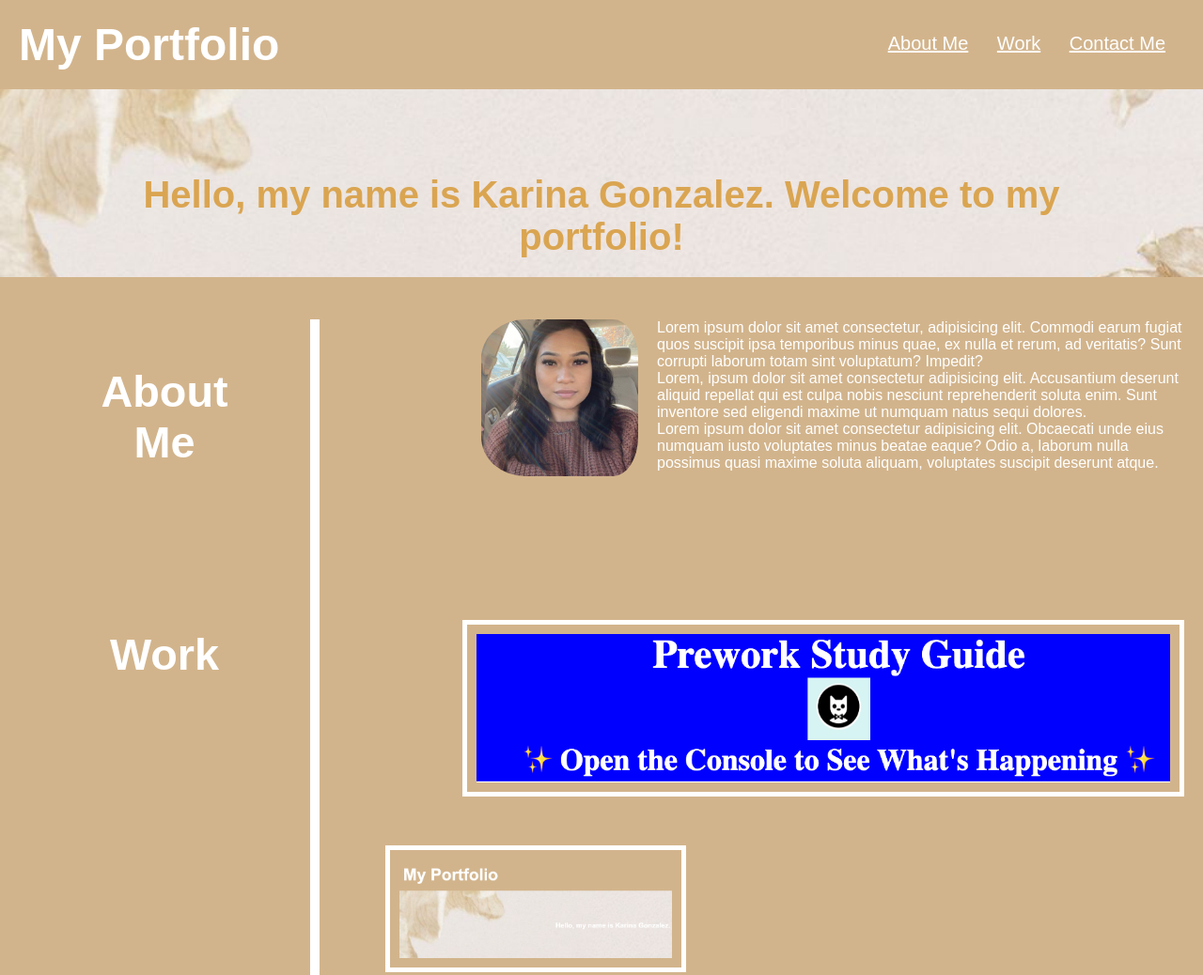
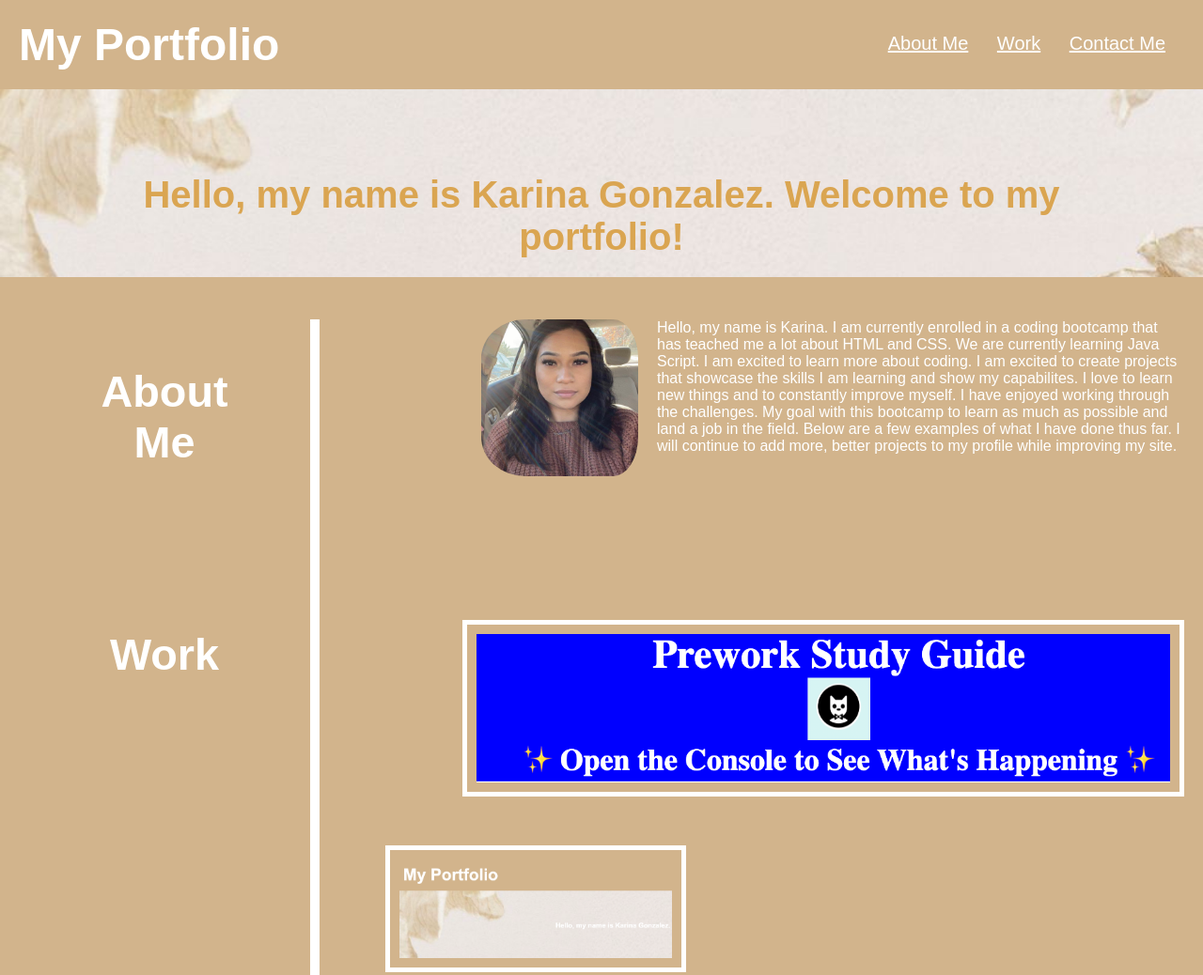
Before and after one commit to 2023kgl/My-Portfolio, a plain HTML site: page index.html in a window 1280 px wide. Shown: the top 1038 px of the page at 94% size. Drawn offline with Linux system fonts and the light colour scheme.

Commit message:
added my about me

```diff
--- a/index.html
+++ b/index.html
@@ -47,10 +47,8 @@
 
         <section class="content-about">
             <img src="./images/my-picture.jpeg" alt="photo of me" style="float:left">
-            <p>Lorem ipsum dolor sit amet consectetur, adipisicing elit. Commodi earum fugiat quos suscipit ipsa temporibus minus quae, ex nulla et rerum, ad veritatis? Sunt corrupti laborum totam sint voluptatum? Impedit?</p>
-            <p>Lorem, ipsum dolor sit amet consectetur adipisicing elit. Accusantium deserunt aliquid repellat qui est culpa nobis nesciunt reprehenderit soluta enim. Sunt inventore sed eligendi maxime ut numquam natus sequi dolores.</p>
-            <p>Lorem ipsum dolor sit amet consectetur adipisicing elit. Obcaecati unde eius numquam iusto voluptates minus beatae eaque? Odio a, laborum nulla possimus quasi maxime soluta aliquam, voluptates suscipit deserunt atque.</p>
-        </section>
+            <p>Hello, my name is Karina. I am currently enrolled in a coding bootcamp that has teached me a lot about HTML and CSS. We are currently learning Java Script. I am excited to learn more about coding. I am excited to create projects that showcase the skills I am learning and show my capabilites. I love to learn new things and to constantly improve myself. I have enjoyed working through the challenges. My goal with this bootcamp to learn as much as possible and land a job in the field. Below are a few examples of what I have done thus far. I will continue to add more, better projects to my profile while improving my site.</p>
+       </section>
 
         <section class="content-work">
             <p>
```
